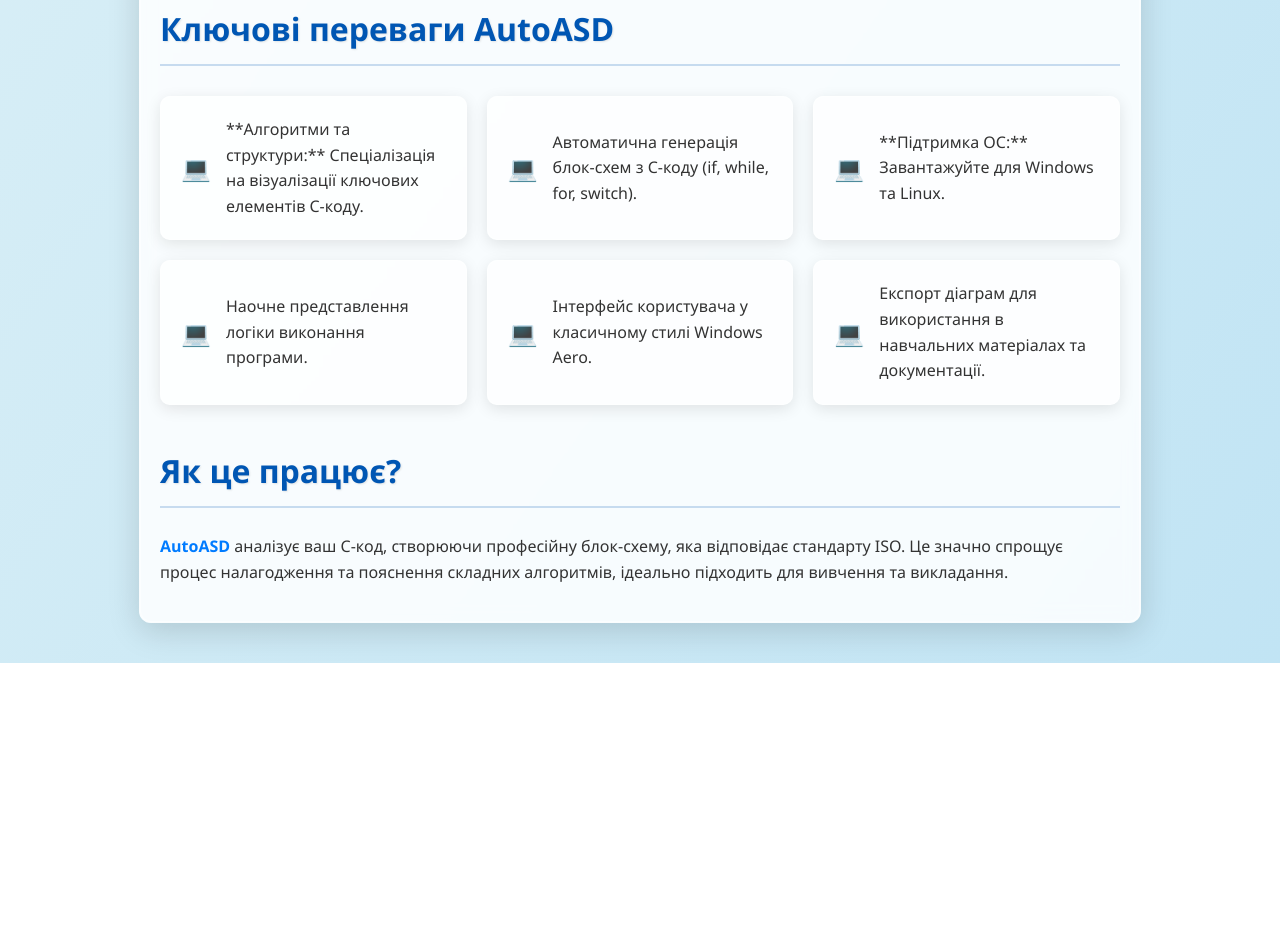
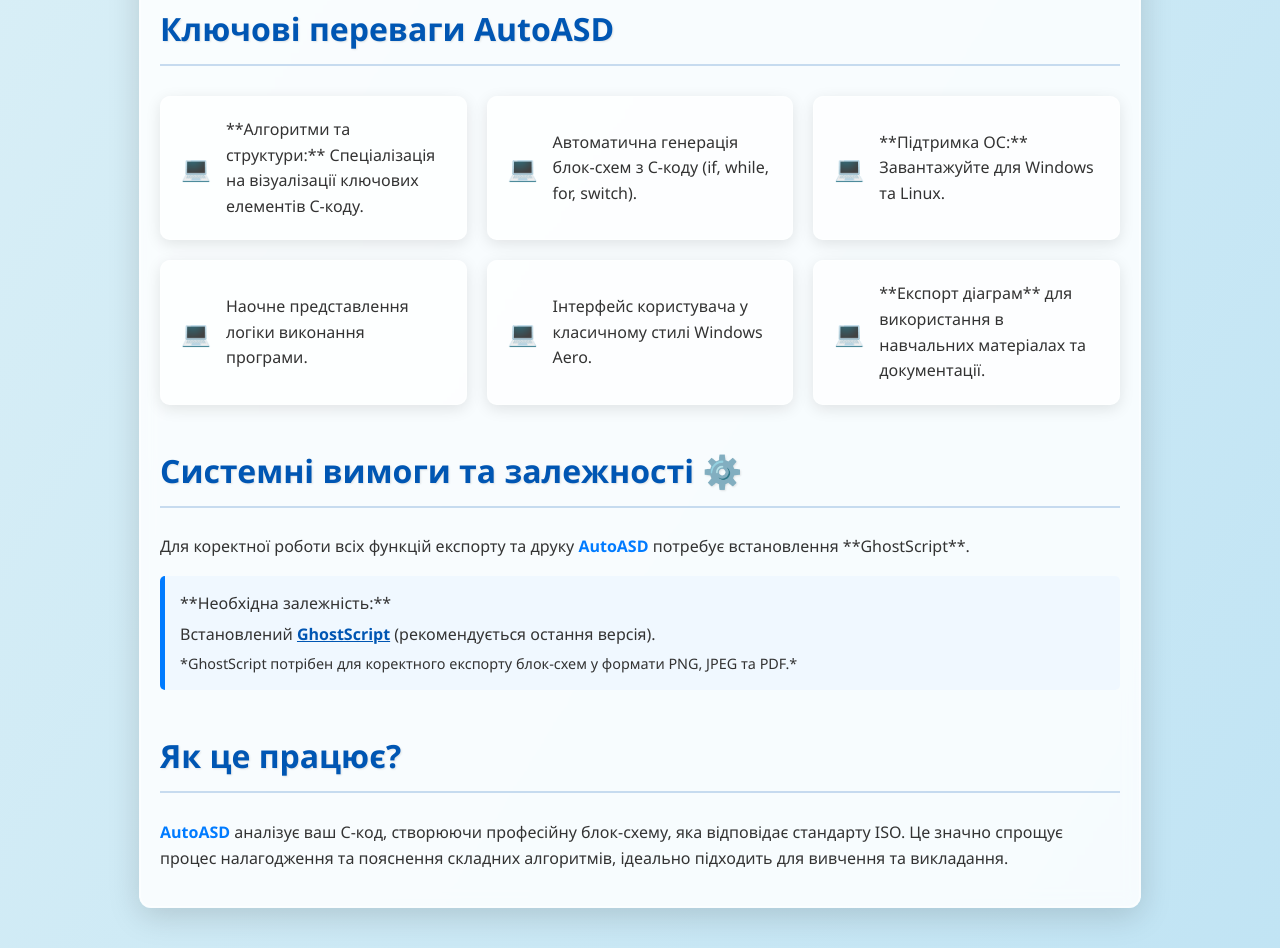
Before and after one commit to MegaTron443/AutoASD, a plain HTML site: page index.html in a window 1280 px wide. Shown: the part 1135-2083 px from the top of the page. Before the commit the page ends 1798 px from the top, so only its background shows below. Drawn offline with Linux system fonts and the light colour scheme; a web font is replaced by a local one.

Commit message:
Update features and system requirements sections

```diff
--- a/index.html
+++ b/index.html
@@ -208,8 +208,19 @@
         <li>**Підтримка ОС:** Завантажуйте для Windows та Linux.</li>
         <li>Наочне представлення логіки виконання програми.</li>
         <li>Інтерфейс користувача у класичному стилі Windows Aero.</li>
-            <li>Експорт діаграм для використання в навчальних матеріалах та документації.</li>
+        <li>**Експорт діаграм** для використання в навчальних матеріалах та документації.</li>
     </ul>
+</section>
+
+<section>
+    <h2>Системні вимоги та залежності ⚙️</h2>
+    <p>Для коректної роботи всіх функцій експорту та друку <span class="brand-name">AutoASD</span> потребує встановлення **GhostScript**.</p>
+
+    <div style="background: #f0f8ff; padding: 15px; border-left: 5px solid #007bff; border-radius: 5px;">
+        <p style="margin: 0;">**Необхідна залежність:**</p>
+        <p style="margin: 5px 0 0;">Встановлений <a href="https://www.ghostscript.com/download.html" target="_blank" style="color: #0056b3; font-weight: bold;">GhostScript</a> (рекомендується остання версія).</p>
+        <p style="margin: 5px 0 0; font-size: 0.9em;">*GhostScript потрібен для коректного експорту блок-схем у формати PNG, JPEG та PDF.*</p>
+    </div>
 </section>
 
 <section>
```
Lines whose indentation alone changed are shown as unchanged.
